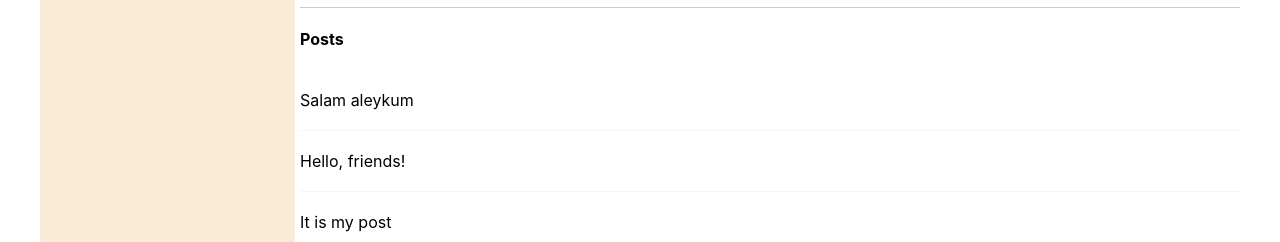
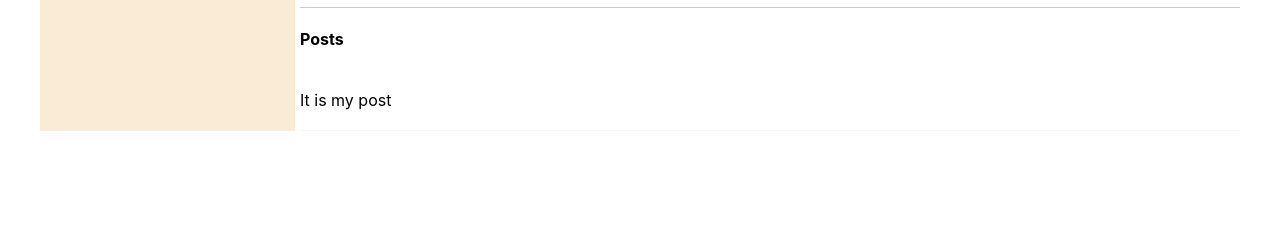
Before and after one commit to athlete94/TheWayOfSamuraiTS, a React (Create React App) app: page /profile in a window 1280 px wide. Shown: the part 584-826 px from the top of the page. After the commit the page ends 800 px from the top, so only its background shows below. Built offline with nearby package versions, Linux system fonts and the light colour scheme.

Commit message:
added input post handle

```diff
--- a/package.json
+++ b/package.json
@@ -10,11 +10,13 @@
     "@types/node": "^16.11.18",
     "@types/react": "^17.0.38",
     "@types/react-dom": "^17.0.11",
+    "@types/uuid": "^8.3.4",
     "react": "^17.0.2",
     "react-dom": "^17.0.2",
     "react-router-dom": "^6.2.1",
     "react-scripts": "5.0.0",
     "typescript": "^4.5.4",
+    "uuid": "^8.3.2",
     "web-vitals": "^2.1.2"
   },
   "scripts": {
--- a/src/components/Profile/MyPosts/MyPosts.tsx
+++ b/src/components/Profile/MyPosts/MyPosts.tsx
@@ -1,29 +1,63 @@
 import s from "./MyPosts.module.css"
 import Post from './Post/Post'
+import {useState, ChangeEvent, KeyboardEvent} from "react";
+import {v1} from "uuid";
+import {text} from "stream/consumers";
+
 
 type postDataType = {
-    id: number
+    id: string
     text: string
 }
+
+const postData = [
+    {id: v1(), text: "It is my post"}
+]
 
 
 const MyPosts = () => {
 
-    const postData = [
-        {id: 1, text: "Salam aleykum"},
-        {id: 2, text: "Hello, friends!"},
-        {id: 3, text: "It is my post"},
-    ]
+    const [posts, setPosts] = useState<Array<postDataType>>(postData)
+    const [textInput, setTextInput] = useState<string>('')
+
+    const onChangeHandler = (e: ChangeEvent<HTMLTextAreaElement>) => setTextInput(e.currentTarget.value)
+    const onClickHandler = () => {
+        if(textInput === "\n") { // если нажали Enter ничего не вводя, пост не добавить
+            setTextInput('')
+        }
+        else if ( textInput === '') {
+            return
+        }
+        else {
+            let newPost = {id: v1(), text: textInput}
+            setPosts([newPost, ...posts])
+            setTextInput('')
+        }
+
+    }
+    const onKeyPressHandler = (e: KeyboardEvent<HTMLTextAreaElement>) => {
+        if (e.charCode === 13) {
+            onClickHandler()
+        }
+    }
+
 
     return <div className={s.myPosts}>
 
         <div className={s.addPost}>
-            <textarea className={s.postText} name="text" />
-            <button className={s.btnAddPost} >Add</button>
+            <textarea className={s.postText}
+                      value={textInput}
+                      onChange={onChangeHandler}
+                      onKeyPress={onKeyPressHandler}/>
+
+            <button className={s.btnAddPost}
+                    onClick={onClickHandler}
+            >Add
+            </button>
         </div>
 
         <h4>Posts</h4>
-        {postData.map(p => <Post text={p.text} />)}
+        {posts.map(p => <Post text={p.text}/>)}
     </div>
 
 }
```
Also changed, not shown: 2 other files (tests, documents, lock files or other folders).
